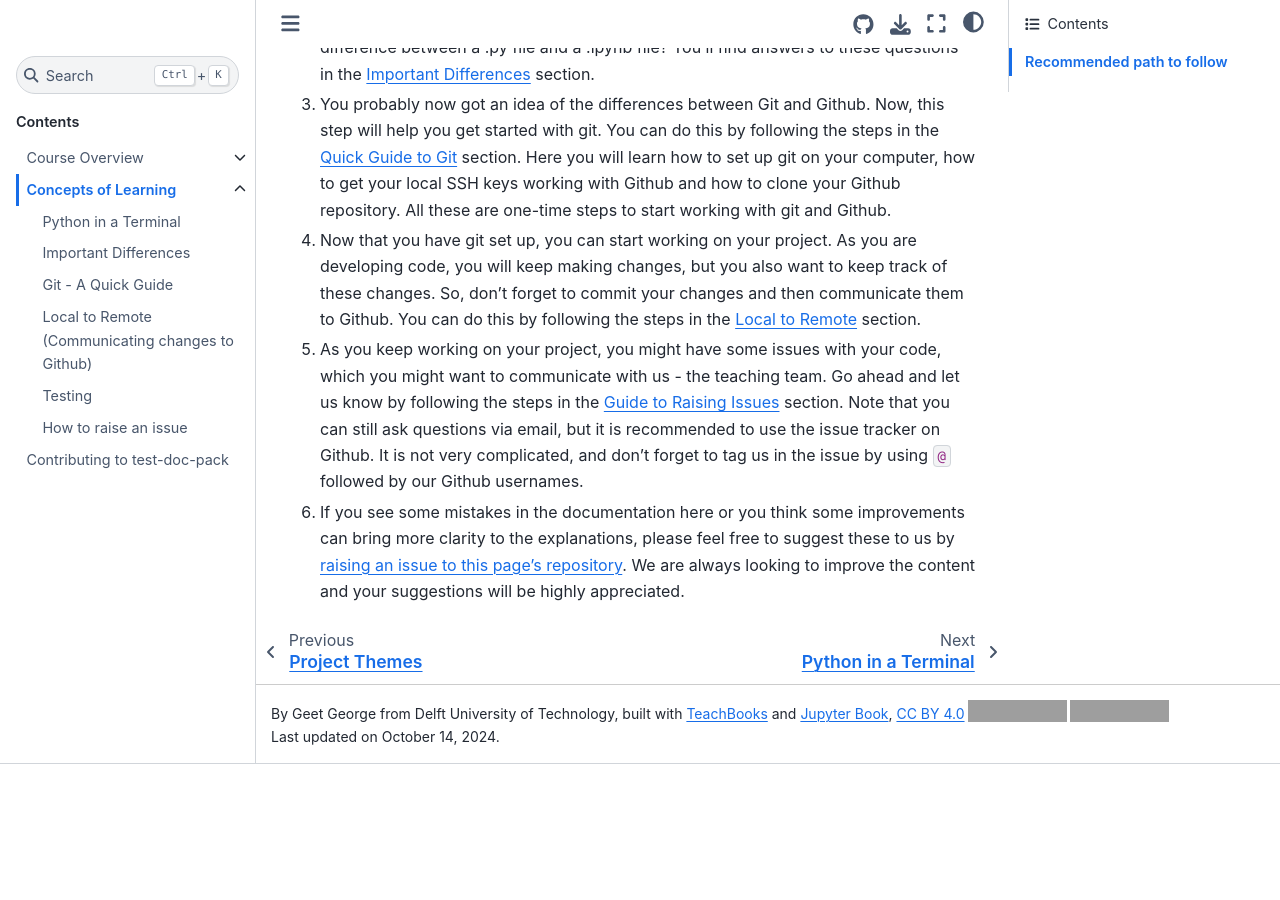
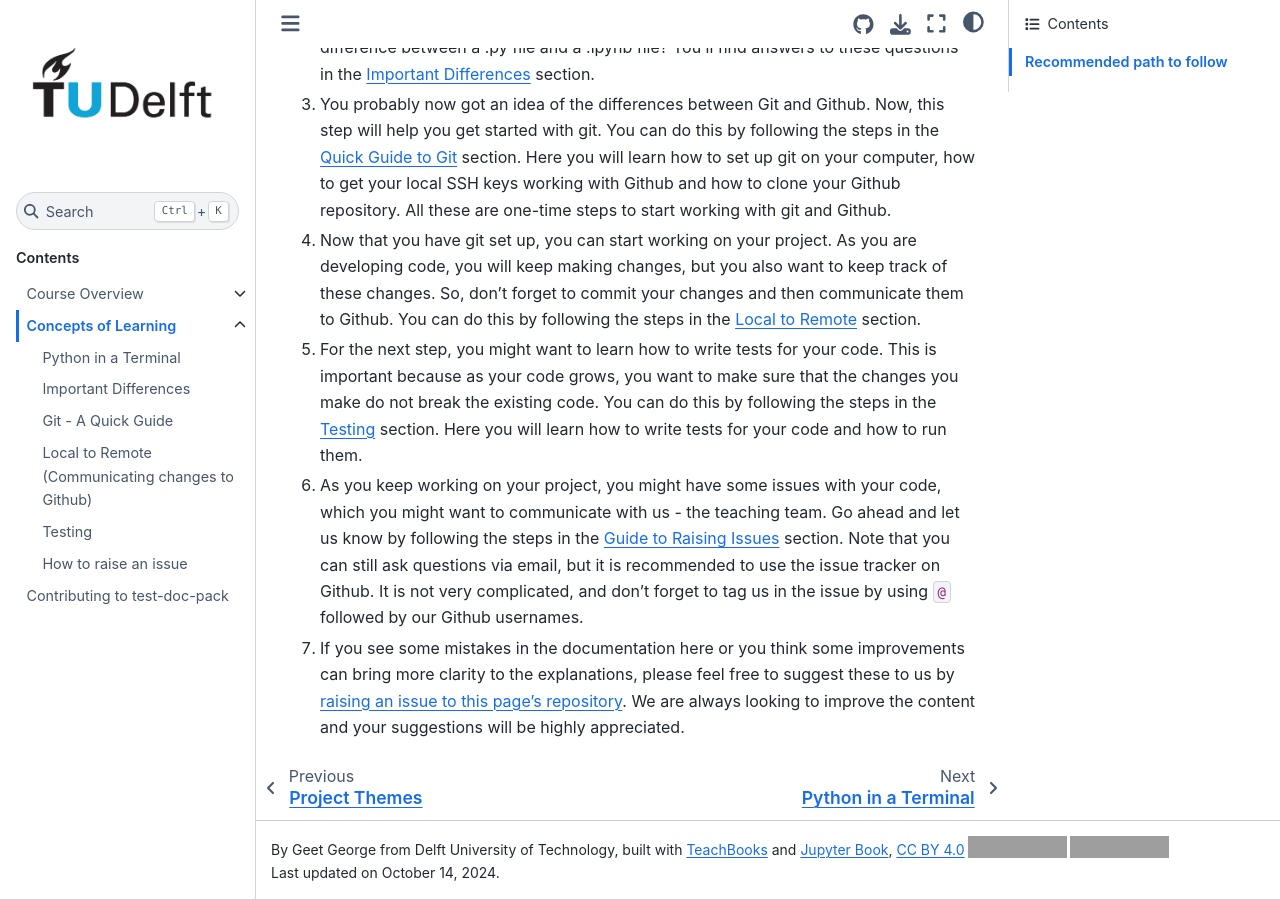
Before and after one commit to Geet-George/test-doc-pack, a Jupyter Book: the page built from book/content/learning/overview.md, in a window 1280 px wide and 900 px high, scrolled down 840 px. Built offline with Jupyter Book 1.0.4 settings and Sphinx 7.4.7 and the Sphinx Book theme 1.1.4, drawn with Linux system fonts in a browser that asks for light colours; comment, search, counter and statistics services are not loaded; before the commit the page ends 1604 px from its top, so only the background shows below that; grey boxes are pictures that could not be loaded.

Commit message:
add testing step to overview

```diff
--- a/book/content/learning/overview.md
+++ b/book/content/learning/overview.md
@@ -18,6 +18,8 @@
 
 4. Now that you have git set up, you can start working on your project. As you are developing code, you will keep making changes, but you also want to keep track of these changes. So, don't forget to commit your changes and then communicate them to Github. You can do this by following the steps in the [Local to Remote](local-to-remote.md) section.
 
-5. As you keep working on your project, you might have some issues with your code, which you might want to communicate with us - the teaching team. Go ahead and let us know by following the steps in the [Guide to Raising Issues](guide-to-raising-issues.md) section. Note that you can still ask questions via email, but it is recommended to use the issue tracker on Github. It is not very complicated, and don't forget to tag us in the issue by using `@` followed by our Github usernames.
+5. For the next step, you might want to learn how to write tests for your code. This is important because as your code grows, you want to make sure that the changes you make do not break the existing code. You can do this by following the steps in the [Testing](testing.md) section. Here you will learn how to write tests for your code and how to run them.
 
-6. If you see some mistakes in the documentation here or you think some improvements can bring more clarity to the explanations, please feel free to suggest these to us by [raising an issue to this page's repository](https://github.com/Geet-George/test-doc-pack/issues/new/choose). We are always looking to improve the content and your suggestions will be highly appreciated.
+6. As you keep working on your project, you might have some issues with your code, which you might want to communicate with us - the teaching team. Go ahead and let us know by following the steps in the [Guide to Raising Issues](guide-to-raising-issues.md) section. Note that you can still ask questions via email, but it is recommended to use the issue tracker on Github. It is not very complicated, and don't forget to tag us in the issue by using `@` followed by our Github usernames.
+
+7. If you see some mistakes in the documentation here or you think some improvements can bring more clarity to the explanations, please feel free to suggest these to us by [raising an issue to this page's repository](https://github.com/Geet-George/test-doc-pack/issues/new/choose). We are always looking to improve the content and your suggestions will be highly appreciated.
```
